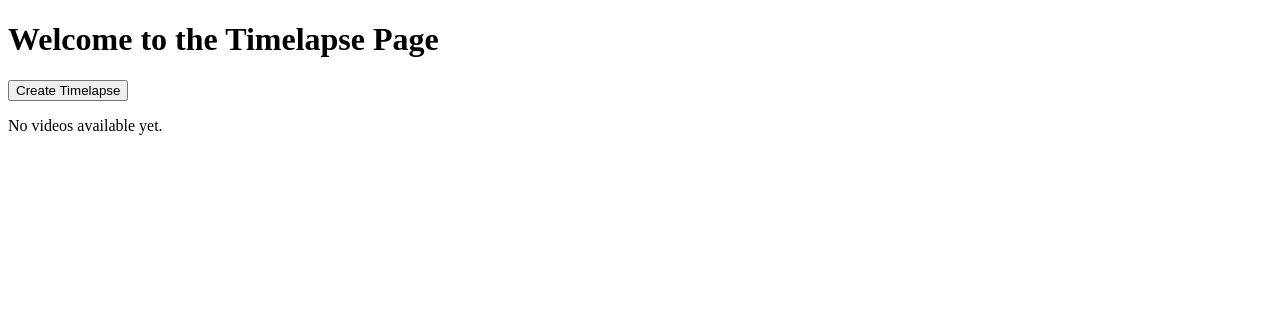
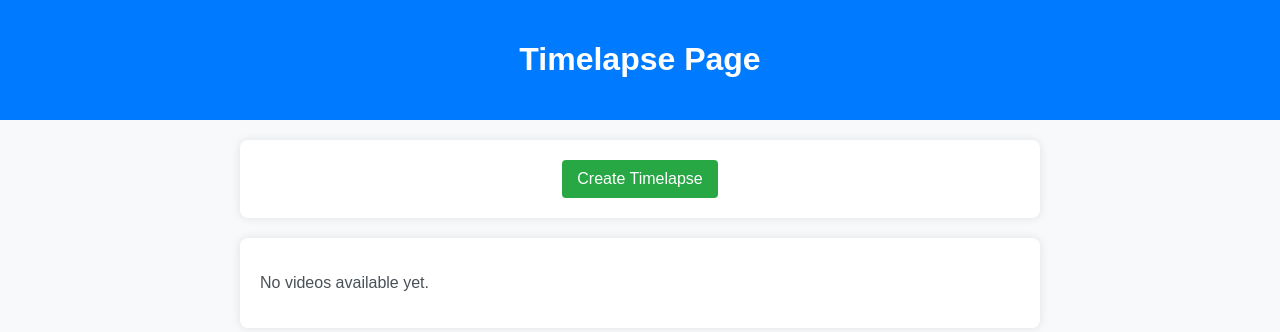
Before and after one commit to Vale54321/timelaps-script, a Flask app: template webapp/templates/index.html in a window 1280 px wide. Shown: the top 332 px of the page. Run offline with Flask 3, Linux system fonts and the light colour scheme; the template is opened without the code that fills it, so the values that code supplies are empty; some libraries are stand-ins or nearby versions.

Commit message:
added style

```diff
--- /dev/null
+++ b/webapp/static/style.css
@@ -0,0 +1,79 @@
+body {
+    font-family: 'Arial', sans-serif;
+    background-color: #f8f9fa;
+    color: #495057;
+    margin: 0;
+    padding: 0;
+}
+
+header {
+    background-color: #007bff;
+    color: #fff;
+    text-align: center;
+    padding: 20px;
+}
+
+main {
+    max-width: 800px;
+    margin: 20px auto;
+}
+
+#timelapse-section {
+    background-color: #ffffff;
+    padding: 20px;
+    border-radius: 8px;
+    box-shadow: 0 0 10px rgba(0, 0, 0, 0.1);
+}
+
+#timelapse-form {
+    text-align: center;
+}
+
+#timelapse-btn {
+    background-color: #28a745;
+    color: #fff;
+    padding: 10px 15px;
+    font-size: 16px;
+    cursor: pointer;
+    border: none;
+    border-radius: 4px;
+}
+
+#progress-container {
+    margin-top: 20px;
+}
+
+#progress-bar {
+    width: 100%;
+}
+
+#time-remaining-container {
+    margin-top: 10px;
+}
+
+#video-section {
+    margin-top: 20px;
+    background-color: #ffffff;
+    padding: 20px;
+    border-radius: 8px;
+    box-shadow: 0 0 10px rgba(0, 0, 0, 0.1);
+}
+
+h2 {
+    color: #007bff;
+}
+
+video {
+    width: 100%;
+    height: auto;
+    margin-top: 20px;
+}
+
+a {
+    color: #007bff;
+    text-decoration: none;
+}
+
+a:hover {
+    text-decoration: underline;
+}
--- a/webapp/templates/index.html
+++ b/webapp/templates/index.html
@@ -1,55 +1,78 @@
 <!DOCTYPE html>
-<html>
+<html lang="en">
 <head>
+    <meta charset="UTF-8">
+    <meta name="viewport" content="width=device-width, initial-scale=1.0">
     <title>Timelapse Page</title>
+    <link rel="stylesheet" href="{{ url_for('static', filename='style.css') }}">
     <script src="https://code.jquery.com/jquery-3.6.4.min.js"></script>
     <script src="https://cdnjs.cloudflare.com/ajax/libs/socket.io/4.1.2/socket.io.js"></script>
 </head>
 <body>
-    <h1>Welcome to the Timelapse Page</h1>
+    <header>
+        <h1>Timelapse Page</h1>
+    </header>
 
+    <main>
+        <section id="timelapse-section">
             <form id="timelapse-form">
-        <button type="submit" id="timelapse-btn" class="btn btn-primary">Create Timelapse</button>
+                <button type="submit" id="timelapse-btn">Create Timelapse</button>
                 <div id="progress-container" style="display: none;">
                     <p>Progress: <span id="progress">0%</span></p>
                     <progress id="progress-bar" value="0" max="100"></progress>
-            <div id="time-remaining-container" style="display: none;">
+                    <div id="time-remaining-container">
                         <p>Time Remaining: <span id="time-remaining">Calculating...</span> seconds</p>
                     </div>
                 </div>
             </form>
+        </section>
 
+        <section id="video-section">
             {% if latest_video %}
                 <h2>Latest Video:</h2>
-        <video width="640" height="480" controls>
+                <video width="1920" height="1080" controls>
                     <source src="{{ url_for('video') }}" type="video/mp4">
                     Your browser does not support the video tag.
                 </video>
-
                 <p>Download the video: <a href="{{ url_for('video') }}" download>Download</a></p>
             {% else %}
                 <p>No videos available yet.</p>
             {% endif %}
+        </section>
+    </main>
 
     <script>
         var socket = io.connect('http://' + document.domain + ':' + location.port);
 
         socket.on('update_time_remaining', function(data) {
             var timeRemainingElement = document.getElementById('time-remaining');
-            timeRemainingElement.innerText = data.time_remaining.toFixed(2);
+            var timeRemainingContainer = document.getElementById('time-remaining-container');
+
+            var remainingTimeInSeconds = Math.max(data.time_remaining, 0);
+            var hours = Math.floor(remainingTimeInSeconds / 3600);
+            var minutes = Math.floor((remainingTimeInSeconds % 3600) / 60);
+            var seconds = Math.floor(remainingTimeInSeconds % 60);
+
+            var formattedTime = pad(hours) + ':' + pad(minutes) + ':' + pad(seconds);
+
+            timeRemainingElement.innerText = formattedTime;
 
             if (data.time_remaining > 0) {
                 // Show the time remaining container if not already visible
-                document.getElementById('time-remaining-container').style.display = 'block';
+                timeRemainingContainer.style.display = 'block';
             } else {
                 // Hide the time remaining container when time remaining is 0 or less
-                document.getElementById('time-remaining-container').style.display = 'none';
+                timeRemainingContainer.style.display = 'none';
             }
         });
+
         socket.on('update_progress', function(data) {
             var progressElement = document.getElementById('progress');
             var progressBar = document.getElementById('progress-bar');
-            progressElement.innerText = data.progress + '%';
+
+            var roundedProgress = Math.floor(data.progress);
+
+            progressElement.innerText = roundedProgress + '%';
             progressBar.value = data.progress;
 
             if (data.progress === 100) {
@@ -57,6 +80,8 @@
                 document.getElementById('progress-container').style.display = 'none';
                 // Enable the button
                 document.getElementById('timelapse-btn').disabled = false;
+                progressElement.innerText = '0' + '%';
+                progressBar.value = 0;
             } else {
                 // Show the progress container if not already visible
                 document.getElementById('progress-container').style.display = 'block';
@@ -90,6 +115,10 @@
                 });
             });
         });
+
+        function pad(number) {
+            return (number < 10 ? '0' : '') + number;
+        }
     </script>
 </body>
 </html>
```
Also changed, not shown: 1 other file. Lines whose indentation alone changed are shown as unchanged.
